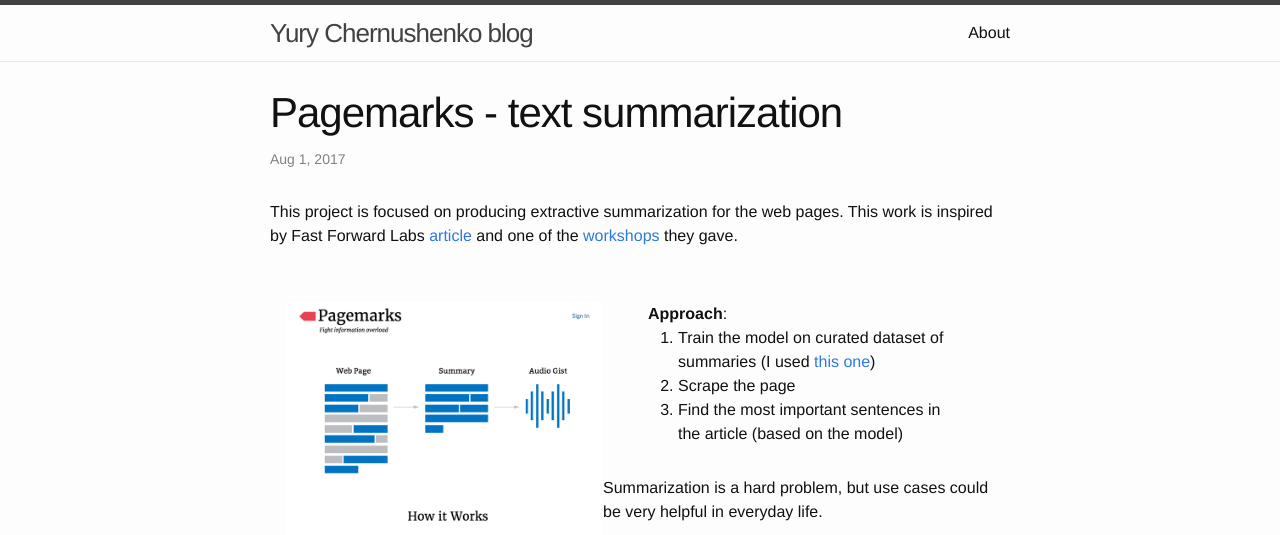
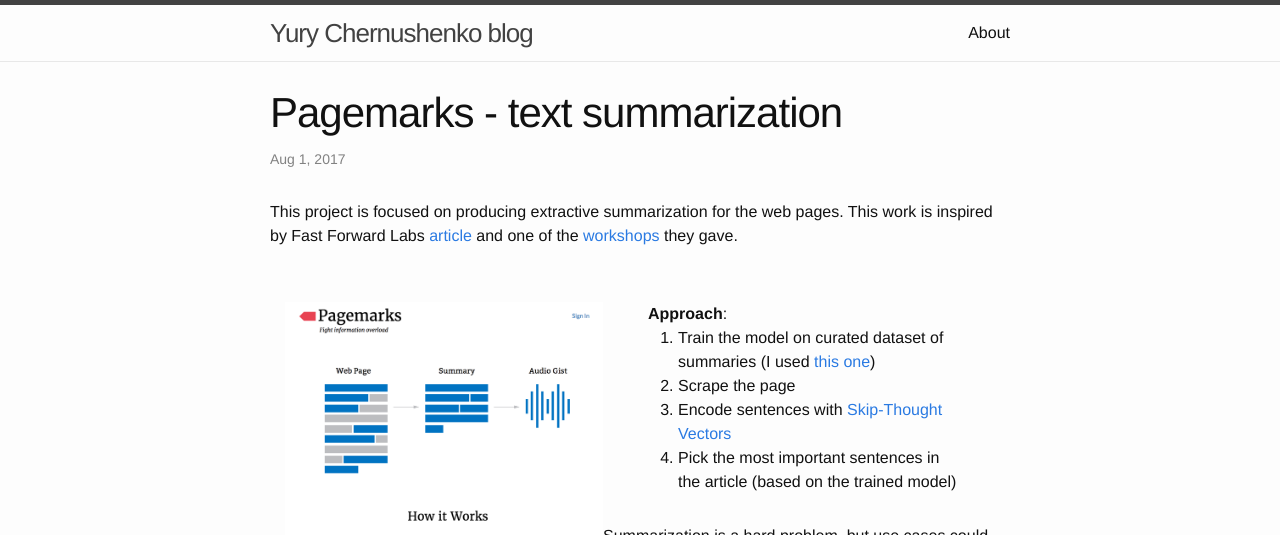
Before and after one commit to yury-chernushenko/yury-chernushenko.github.io, a Jekyll site: the page built from _posts/2017-08-01-pagemarks-summarization.md, in a window 1280 px wide, cut to the strip 0-535 px from the top of the page. Built offline with Jekyll 4.4.1, drawn with Linux system fonts in a browser that asks for light colours.

Commit message:
Pagemarks

```diff
--- a/_posts/2017-08-01-pagemarks-summarization.md
+++ b/_posts/2017-08-01-pagemarks-summarization.md
@@ -50,7 +50,8 @@
   <ol>
     <li> Train the model on curated dataset of summaries (I used <a target="_blank" href="http://thebrowser.com">this one</a>) </li>
     <li> Scrape the page </li>
-    <li> Find the most important sentences in the article (based on the model) </li>
+    <li> Encode sentences with <a target="_blank" href="https://github.com/ryankiros/skip-thoughts">Skip-Thought Vectors</a> </li>
+    <li> Pick the most important sentences in the article (based on the trained model) </li>
   </ol>
 
 
```
